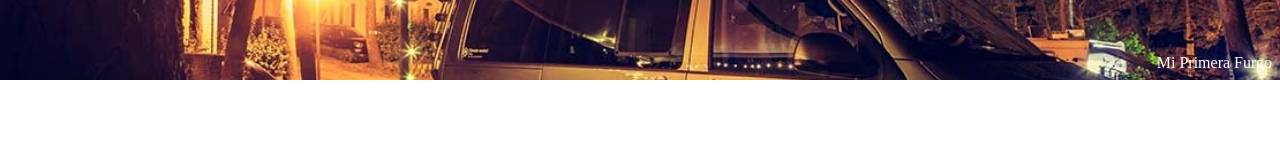
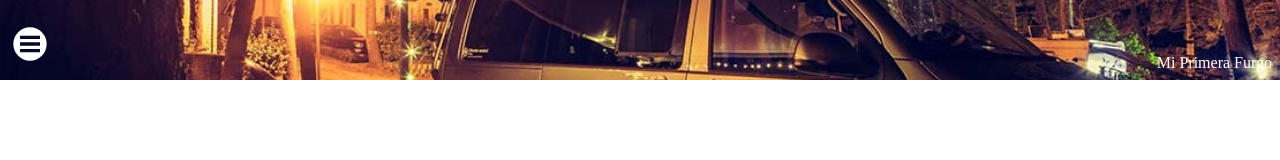
Before and after one commit to j0tac3/miprimerafurgo, an Angular app: page /home in a window 1280 px wide. Shown: the top 160 px of the page. Built offline with nearby package versions, Linux system fonts and the light colour scheme.

Commit message:
Maquetacion del heeader

```diff
--- a/src/app/components/home-components/header/header.component.css
+++ b/src/app/components/home-components/header/header.component.css
@@ -30,11 +30,11 @@
     position: absolute;
     left: 10px;
     top: 1.5rem;
-    visibility: visible;
-    transition: visibility .5s;
+    transform: translate(-150%);
+    transition: transform .5s;
 }
 .menu-icon-notvisible{
-    visibility: hidden;
+    transform: translate(0);
 }
 
 @media screen and (max-width: 750px) {
```
